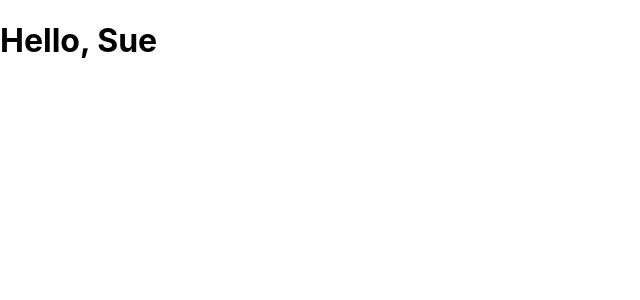
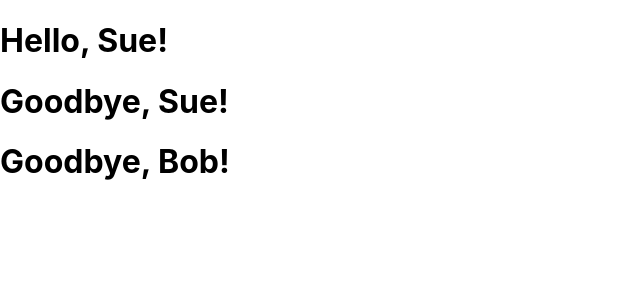
Before and after one commit to classnotesmc/nov20-react-classwork, a React (Create React App) app: page / in a window 1280 px wide. Shown: the top 300 px of the page, without its empty margins (0-640 px from the left). Built offline with nearby package versions, Linux system fonts and the light colour scheme.

Commit message:
two functions hello and goodbye

```diff
--- a/src/App.js
+++ b/src/App.js
@@ -1,7 +1,11 @@
 import React from 'react';
 
 function Welcome(props) {
-  return <h1>Hello, {props.name}</h1>;
+  return <h1>Hello, {props.name}!</h1>;
+}
+
+function Goodbye(props) {
+  return <h1>Goodbye, {props.name}!</h1>;
 }
 
 function App() {
@@ -10,6 +14,12 @@ function App() {
         <Welcome
             name="Sue"
         />
+        <Goodbye
+          name="Sue"
+        />
+        <Goodbye
+            name="Bob"
+        />
       </div>
   );
 }
```
